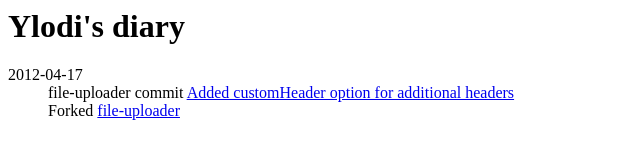
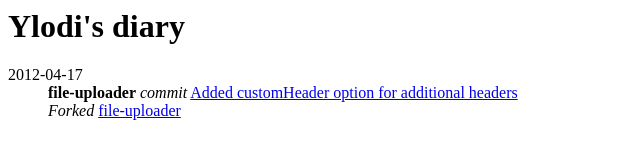
Before and after one commit to Ylodi/ylodi.github.com, a plain HTML site: page index.html in a window 1280 px wide. Shown: the full height of the page, 0-640 px from the left. Drawn offline with Linux system fonts and the light colour scheme.

Commit message:
- strong, em

```diff
--- a/index.html
+++ b/index.html
@@ -6,8 +6,8 @@
 	<h1>Ylodi's diary</h1>
 	<dl>
     <dt>2012-04-17</dt>
-    <dd>file-uploader commit <a href="https://github.com/Ylodi/file-uploader/commit/6a5df8dec74357ccd922268a3eae4b3e0c4ccf8d">Added customHeader option for additional headers</a></dd>
-    <dd>Forked <a href="https://github.com/Ylodi/file-uploader">file-uploader</a></dd>
+    <dd><strong>file-uploader</strong> <em>commit</em> <a href="https://github.com/Ylodi/file-uploader/commit/6a5df8dec74357ccd922268a3eae4b3e0c4ccf8d">Added customHeader option for additional headers</a></dd>
+    <dd><em>Forked</em> <a href="https://github.com/Ylodi/file-uploader">file-uploader</a></dd>
     </dl>
 </body>
 </html>
```
